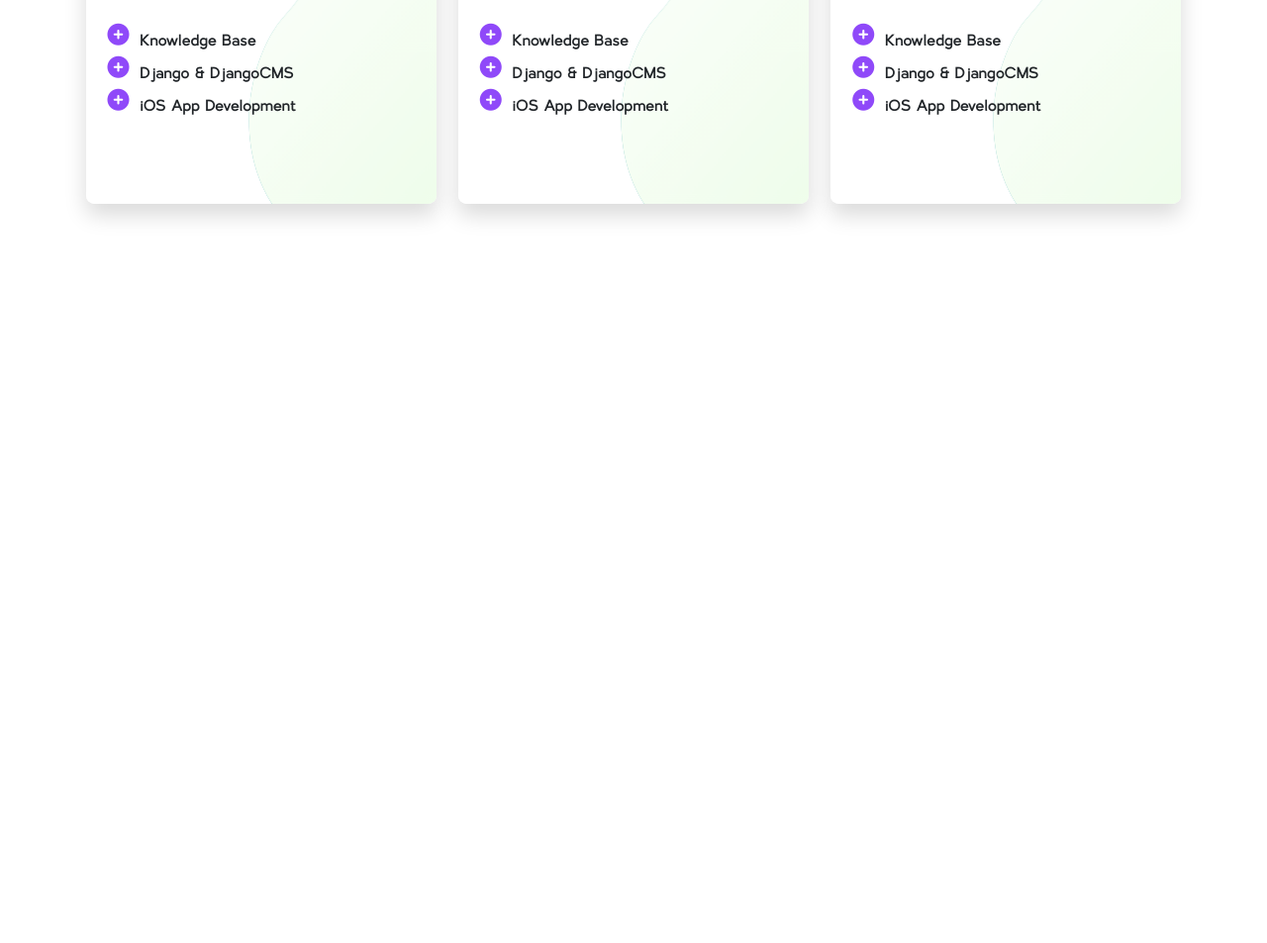
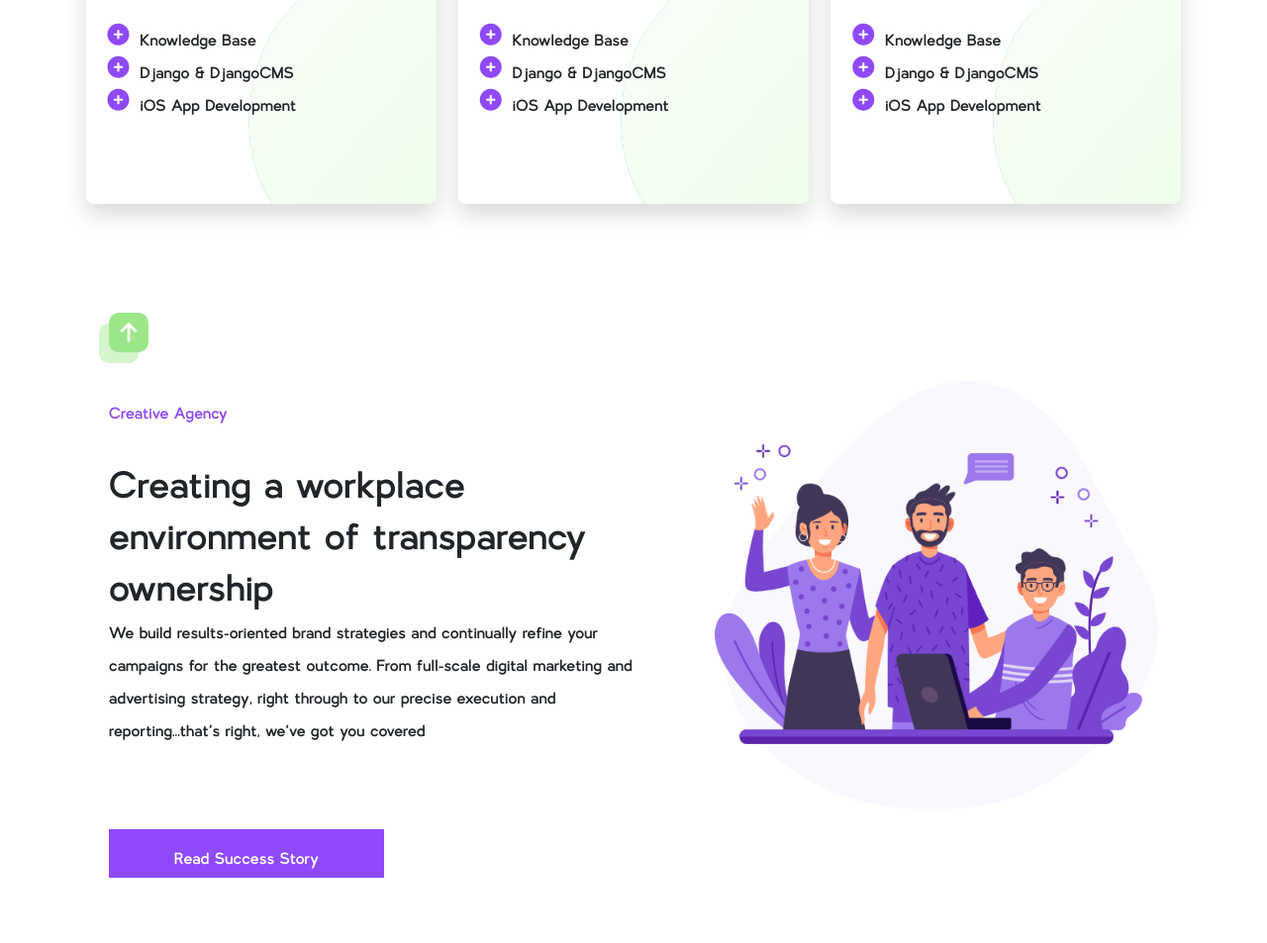
Before and after one commit to MarufAlAslam/kabbo, a plain HTML site: page index.html in a window 1280 px wide. Shown: the part 1588-2541 px from the top of the page at 99% size. Before the commit the page ends 1860 px from the top, so only its background shows below. Drawn offline with nearby package versions, Linux system fonts and the light colour scheme.

Commit message:
creative agency done

```diff
--- a/css/style.css
+++ b/css/style.css
@@ -79,3 +79,13 @@ header {
     margin-bottom: 40px;
     box-shadow: -10px 11px #9DE78A6E;
 }
+
+
+
+
+/* creative */
+.btn-primary {
+    border: unset;
+    background-color: #8F49F9;
+    color: white;
+}
--- a/index.html
+++ b/index.html
@@ -252,6 +252,44 @@
         </div>
     </section>
 
+
+
+
+    <!-- creative -->
+    <section class="creative py-5">
+        <div class="container">
+            <div class="row g-3">
+
+                <div class="col-md-6 m-auto">
+                    <div class="icon-holder">
+                        <i class="fa fa-arrow-up"></i>
+                    </div>
+                    <p class="text-primary">
+                        Creative Agency
+                    </p>
+                    <h2 class="section-title">
+                        Creating a workplace
+                        environment of transparency
+                        ownership
+                    </h2>
+                    <p>
+                        We build results-oriented brand strategies and continually refine your campaigns for the
+                        greatest outcome. From full-scale digital marketing and advertising strategy, right through to
+                        our precise execution and reporting...that's right, we've got you covered
+                    </p>
+
+                    <a href="" class="btn btn-primary mt-5 rounded-0 px-5">
+                        Read Success Story
+                    </a>
+                </div>
+                <div class="col-md-5 offset-md-1 m-auto">
+                    <img src="img/Group 501.png" class="img-fluid" alt="">
+                </div>
+            </div>
+        </div>
+    </section>
+
+
     <!-- bootstrap js -->
     <script src="https://cdn.jsdelivr.net/npm/bootstrap@5.2.0/dist/js/bootstrap.bundle.min.js"></script>
 </body>
```
Also changed, not shown: img/Group 501.png (added).
